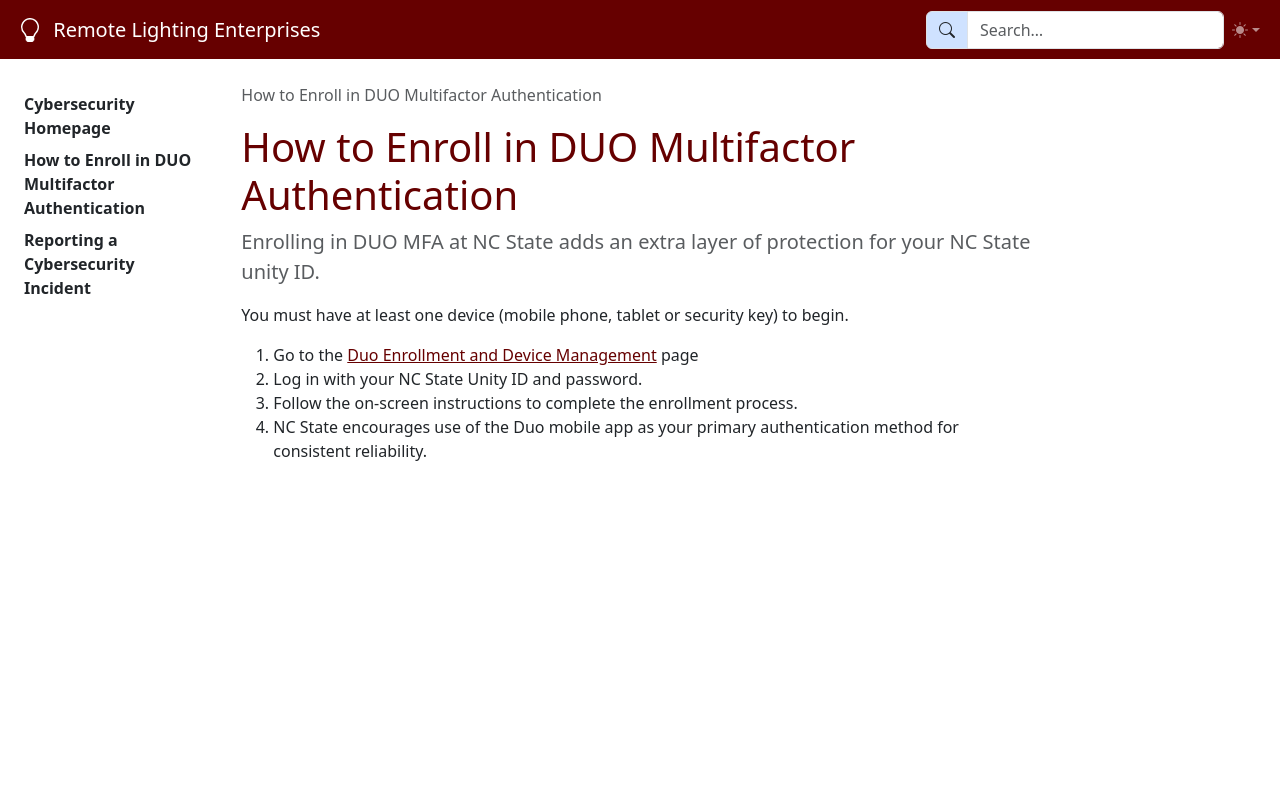
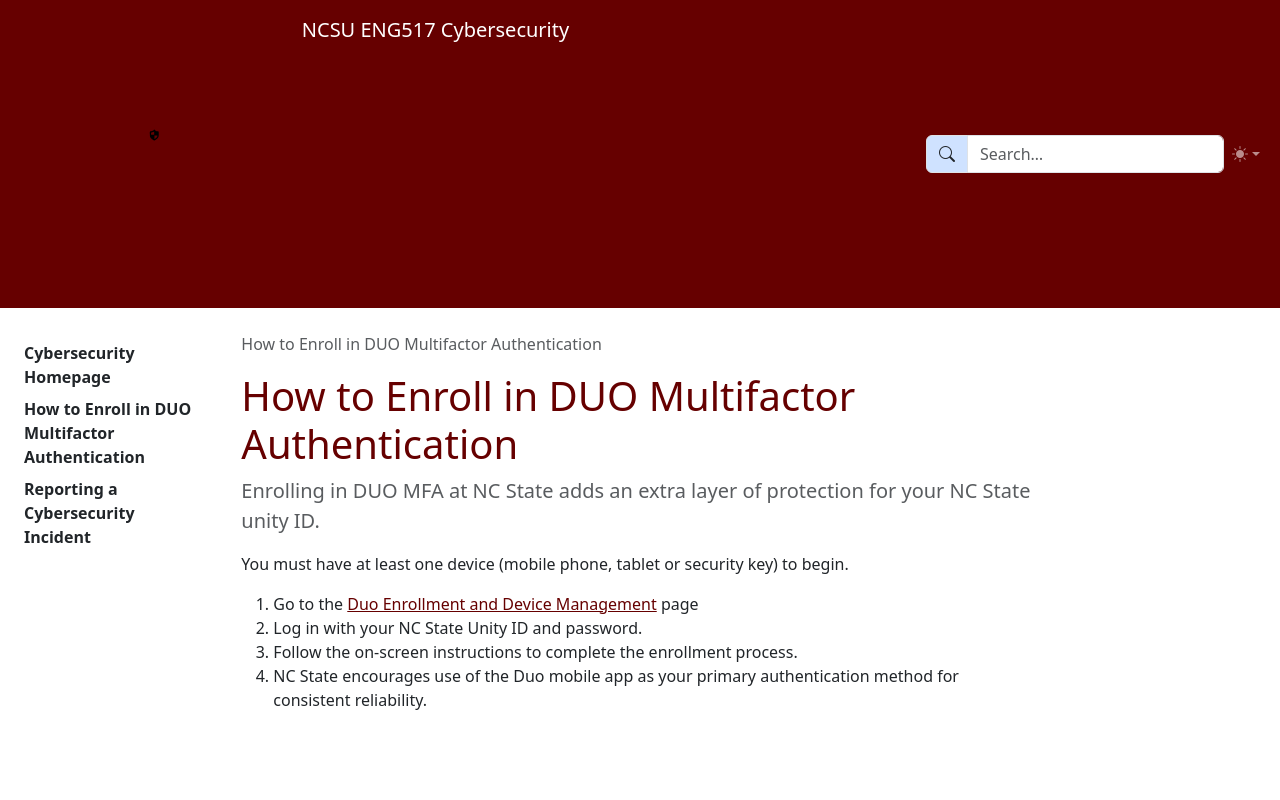
Before and after one commit to mod-sig/ENG517_cybersecurity, a plain HTML site: page MFA_T_how-to-enroll-duo.html in a window 1280 px wide. Shown: the top 800 px of the page. Drawn offline with nearby package versions, Linux system fonts and the light colour scheme.

Commit message:
Deploying to gh-pages from  @ cd7bdb34a14d2e051820cc384b8b8653736b7c88 🚀

```diff
--- a/MFA_T_how-to-enroll-duo.html
+++ b/MFA_T_how-to-enroll-duo.html
@@ -14,14 +14,12 @@
       </button>
     </div>
     <a class="navbar-brand" href="index.html">
-   <svg xmlns="http://www.w3.org/2000/svg" width="24" height="24" fill="currentColor" class="bi bi-lightbulb" viewBox="0 0 16 16">
-  <path d="M2 6a6 6 0 1 1 10.174 4.31c-.203.196-.359.4-.453.619l-.762 1.769A.5.5 0 0 1 10.5 13a.5.5 0 0 1 0 1 .5.5 0 0 1 0 1l-.224.447a1 1 0 0 1-.894.553H6.618a1 1 0 0 1-.894-.553L5.5 15a.5.5 0 0 1 0-1 .5.5 0 0 1 0-1 .5.5 0 0 1-.46-.302l-.761-1.77a2 2 0 0 0-.453-.618A5.98 5.98 0 0 1 2 6m6-5a5 5 0 0 0-3.479 8.592c.263.254.514.564.676.941L5.83 12h4.342l.632-1.467c.162-.377.413-.687.676-.941A5 5 0 0 0 8 1"/>
-</svg>
-<!--      <svg xmlns="http://www.w3.org/2000/svg" width="24" height="24" fill="currentColor" viewBox="0 0 16 16">
+        <svg xmlns="http://www.w3.org/2000/svg" viewBox="0 0 1059 1059"><path d="M528 434c0 1.7-7.4 6-10.5 6-5.4 0-5.7.8-5.3 11.7.3 9.1.5 10.3 3.1 13.7 3.6 4.6 11.5 10.6 14.2 10.6s10.6-6 14.2-10.6c2.6-3.4 2.8-4.6 3.1-13.7.4-10.8.1-11.7-5.1-11.7-3.6 0-8.3-2.5-9.7-5-1.1-2-4-2.8-4-1m1 13.5v6.5h-12v-4.5c0-4 .3-4.5 2.3-4.5 1.2-.1 3.8-.9 5.7-2s3.6-1.9 3.8-2c.1 0 .2 2.9.2 6.5m13 9.5c0 2.4-3.2 7-6.9 9.9-2.1 1.7-4.2 3.1-4.5 3.1s-.6-3.2-.6-7v-7h6c3.5 0 6 .4 6 1"/></svg>
+        <!--      <svg xmlns="http://www.w3.org/2000/svg" width="24" height="24" fill="currentColor" viewBox="0 0 16 16">
         <path d="M6 0a.5.5 0 0 1 .5.5V3h3V.5a.5.5 0 0 1 1 0V3h1a.5.5 0 0 1 .5.5v3A3.5 3.5 0 0 1 8.5 10c-.002.434-.01.845-.04 1.22-.041.514-.126 1.003-.317 1.424a2.083 2.083 0 0 1-.97 1.028C6.725 13.9 6.169 14 5.5 14c-.998 0-1.61.33-1.974.718A1.922 1.922 0 0 0 3 16H2c0-.616.232-1.367.797-1.968C3.374 13.42 4.261 13 5.5 13c.581 0 .962-.088 1.218-.219.241-.123.4-.3.514-.55.121-.266.193-.621.23-1.09.027-.34.035-.718.037-1.141A3.5 3.5 0 0 1 4 6.5v-3a.5.5 0 0 1 .5-.5h1V.5A.5.5 0 0 1 6 0zM5 4v2.5A2.5 2.5 0 0 0 7.5 9h1A2.5 2.5 0 0 0 11 6.5V4H5z"></path>
       </svg>
       -->
-        <span class="align-middle">Remote Lighting Enterprises</span>
+        <span class="align-middle">NCSU ENG517 Cybersecurity</span>
     </a>
     <button class="navbar-toggler py-2 px-2" type="button" data-bs-toggle="collapse" data-bs-target="#navbarSupportedContent" aria-controls="navbarSupportedContent" aria-expanded="false" aria-label="Toggle navigation">
       <i class="bi bi-three-dots"></i>
```
Also changed, not shown: REUSE_T_reporting-a-cybersecurity-incident.html (+3 -5 lines), glossary/cybersecurity-incident.html (+3 -5 lines), index.html (+3 -5 lines).
